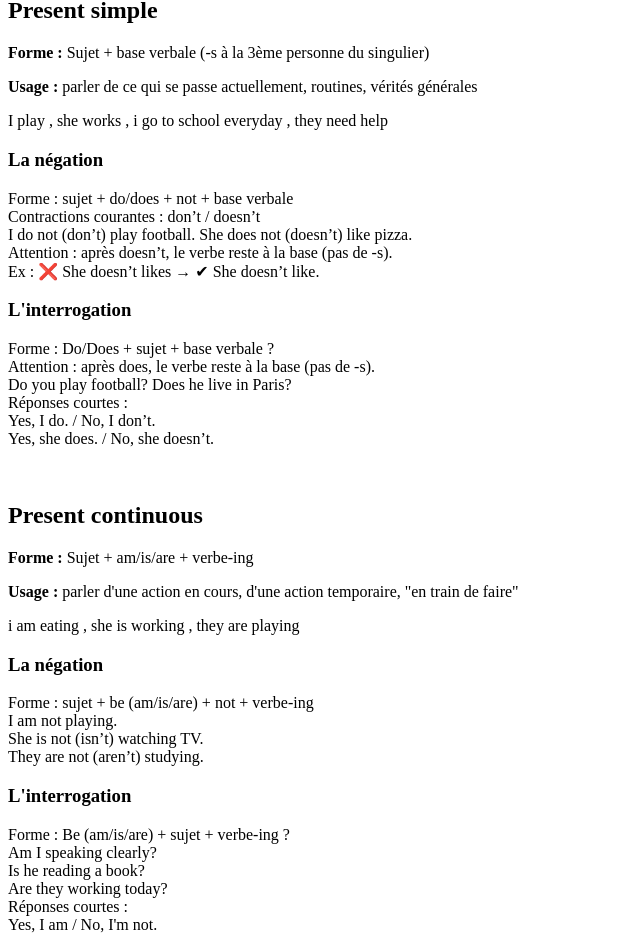
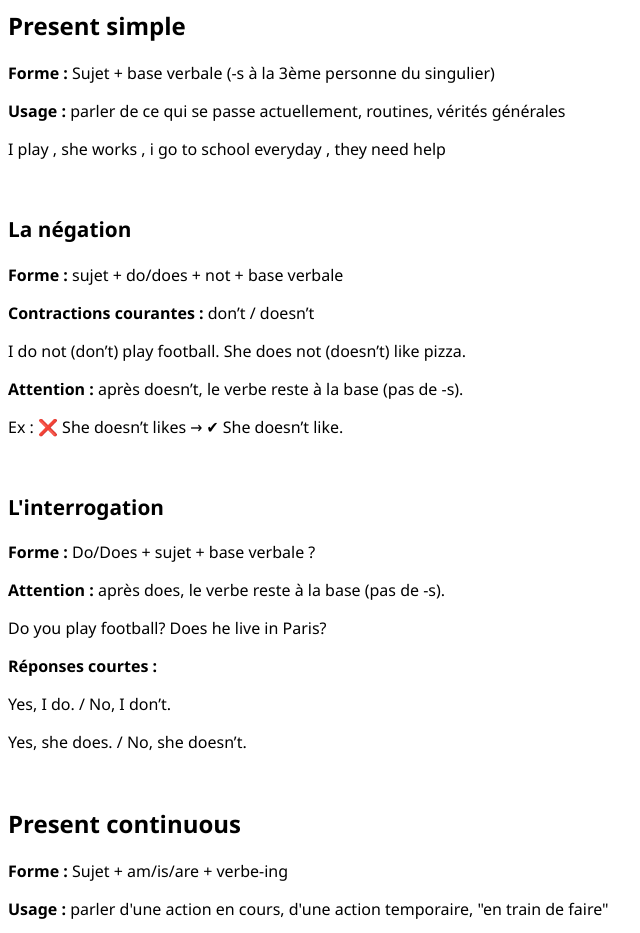
Before and after one commit to Loevan1/Site-anglais, a plain HTML site: page les_temps.html in a window 1280 px wide. Shown: the part 141-1074 px from the top of the page, without its empty margins (0-640 px from the left). Drawn offline with Linux system fonts and the light colour scheme.

Commit message:
ajout du css

```diff
--- a/les_temps.html
+++ b/les_temps.html
@@ -4,6 +4,7 @@
     <meta charset="UTF-8">
     <meta name="viewport" content="width=device-width, initial-scale=1.0">
     <title>les temps</title>
+    <link rel="stylesheet" href="style.css">
 </head>
 <body>
     <h1><a href="index.html">DuoWords</a></h1>
@@ -12,20 +13,21 @@
     <p><b>Forme :</b> Sujet + base verbale (-s à la 3ème personne du singulier)</p>
     <p><b>Usage :</b> parler de ce qui se passe actuellement, routines, vérités générales</p>
     <p> I play , she works , i go to school everyday , they need help</p>
+    <br>
     <h3>La négation</h3>
-    <p>Forme : sujet + do/does + not + base verbale
-        <br> Contractions courantes : don’t / doesn’t
-        <br> I do not (don’t) play football. She does not (doesn’t) like pizza.
-        <br> Attention : après doesn’t, le verbe reste à la base (pas de -s).
-        <br>Ex : ❌ She doesn’t likes → ✔ She doesn’t like.
-    </p>
+    <p><b>Forme :</b> sujet + do/does + not + base verbale </p>
+        <p><b>Contractions courantes :</b> don’t / doesn’t </p>
+        <p> I do not (don’t) play football. She does not (doesn’t) like pizza. </p>
+        <p><b>Attention :</b> après doesn’t, le verbe reste à la base (pas de -s).</p>
+        <p>Ex : ❌ She doesn’t likes → ✔ She doesn’t like.</p>
+    <br>
     <h3>L'interrogation</h3>
-    <p>Forme : Do/Does + sujet + base verbale ?
-        <br>Attention : après does, le verbe reste à la base (pas de -s).
-        <br> Do you play football?  Does he live in Paris?
-        <br>Réponses courtes :
-        <br> Yes, I do. / No, I don’t.
-        <br> Yes, she does. / No, she doesn’t.
+    <p><b>Forme :</b> Do/Does + sujet + base verbale ? </p>
+        <p><b>Attention :</b> après does, le verbe reste à la base (pas de -s). </p>
+        <p>Do you play football?  Does he live in Paris?</p>
+        <p><b>Réponses courtes :</b></p>
+        <p>Yes, I do. / No, I don’t.</p>
+        <p>Yes, she does. / No, she doesn’t.</p>
 
     </p>
     <br>
@@ -35,9 +37,9 @@
     <p> i am eating , she is working , they are playing</p>
     <h3>La négation</h3>
     <p>Forme : sujet + be (am/is/are) + not + verbe-ing
-        <br> I am not playing.
-        <br> She is not (isn’t) watching TV.
-        <br> They are not (aren’t) studying.
+        <p>I am not playing.</p>
+        <p>She is not (isn’t) watching TV.</p>
+        <p>They are not (aren’t) studying.</p>
 
     </p>
     <h3>L'interrogation</h3>
--- /dev/null
+++ b/style.css
@@ -0,0 +1,9 @@
+
+h1 ,h3,h2, p{
+    font-family: 'Segoe UI', Tahoma, Geneva, Verdana, sans-serif;
+}
+
+
+h3{
+    font-size: 1.3em;
+}
```
